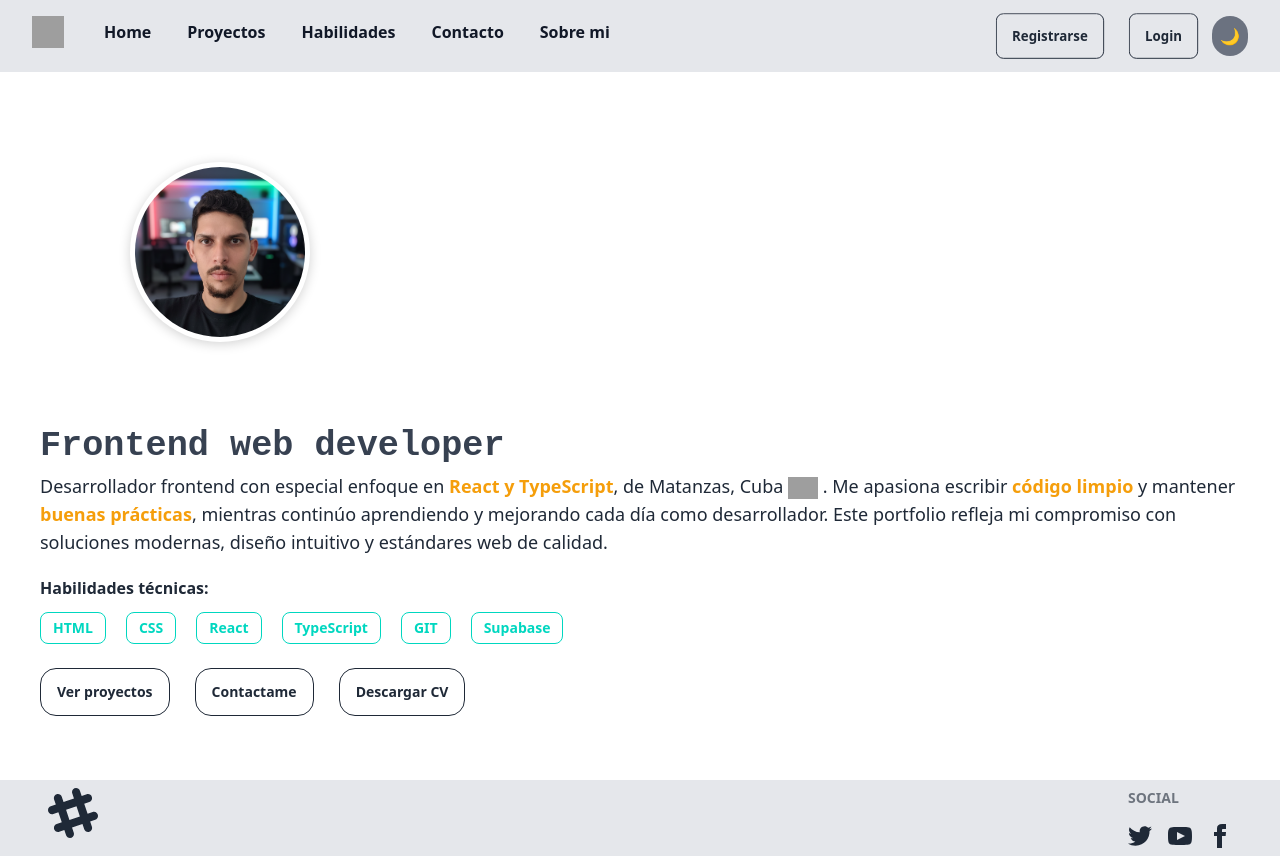
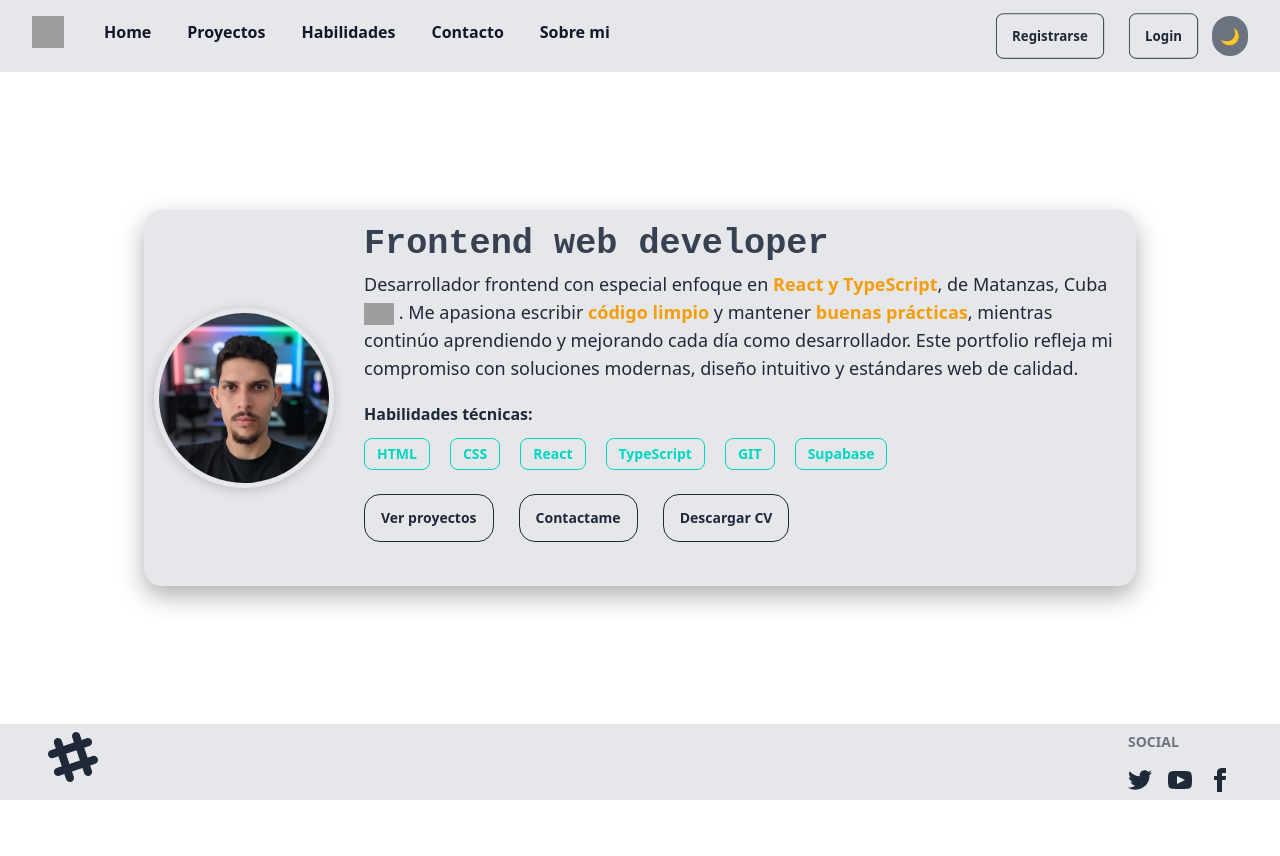
Before and after one commit to Roger2999/Portfolio-2, a React (Vite) app: page /homepage in a window 1280 px wide. After the commit the page ends 800 px from the top, so only its background shows below. Built offline with nearby package versions, Linux system fonts and the light colour scheme; grey boxes are pictures that could not be loaded.

Commit message:
Actualizar HomePage.tsx

```diff
--- a/src/public/pages/HomePage/HomePage.tsx
+++ b/src/public/pages/HomePage/HomePage.tsx
@@ -9,7 +9,7 @@ export const HomePage = () => {
   return (
     <>
       <div className="card-container">
-        <div className={`${theme=="dark"?"bg-gray-800":"bg-gray-300"}card`}>
+        <div className={`card ${theme=="dark"?"bg-gray-800":"bg-gray-200"}`}>
           <CustomCard
             title={"Frontend web developer"}
             img={profileImage}
```
